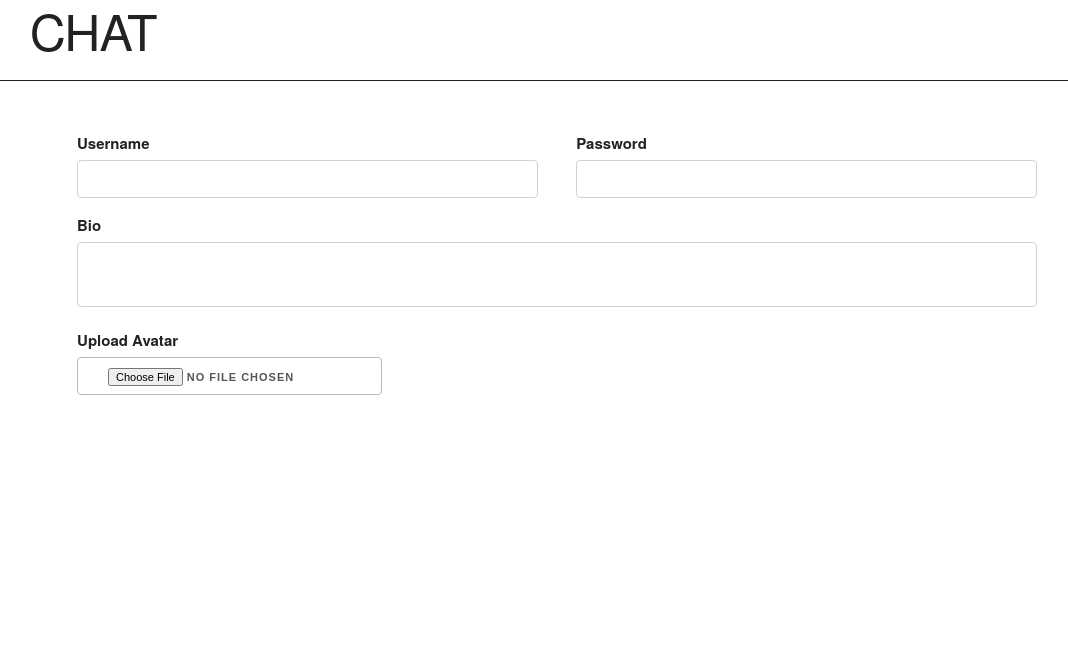
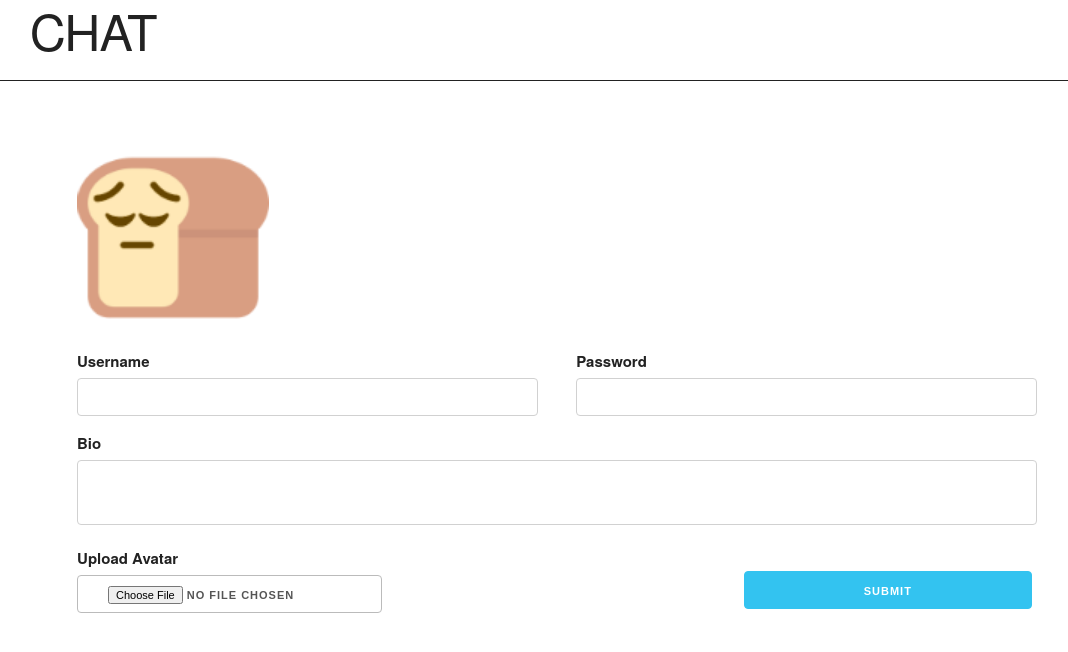
Before and after one commit to GitHub23211/Simple-Chatroom, a React (Create React App) app: page /profile in a window 1280 px wide. Shown: the top 652 px of the page, without its empty margins (83-1151 px from the left). Built offline with nearby package versions, Linux system fonts and the light colour scheme; no server answers.

Commit message:
styled profile page

```diff
--- a/src/pages/Profile.js
+++ b/src/pages/Profile.js
@@ -1,9 +1,27 @@
-function Profile() {
+import { useEffect, useState } from "react"
+import {auth} from '../services'
+import pic from '../components/placeholder_avatar.png'
+
+function Profile({user}) {
+    const [userInfo, setUserInfo] = useState({})
+
+    const getUser = () => {
+        auth.getUser(user).then(response => {console.log(response); setUserInfo(response); console.log(userInfo)})
+    }
+
+    useEffect(getUser, [])
 
     return(
         <div style={style.container} className="container">
+
+                <div style={style.picContainer}>
+                    <img style={style.pic} src={pic} alt="user profile picture"/>
+                </div>
+                <span style={style.name}><h1>{userInfo.username}</h1></span>
+
+
                 <form>
-                    <div classNmae="row">
+                    <div className="row">
                         <div className="six columns">
                             <label htmlFor="username">Username</label>
                             <input className="u-full-width" type="text" id="username"/>
@@ -17,8 +35,16 @@ function Profile() {
                     <label htmlFor="bio">Bio</label>
                     <textarea style={style.textarea} className="u-full-width" rows="30" cols="50"/>
 
-                    <label htmlFor="upload">Upload Avatar</label>
-                    <input className="button" type="file" id="upload"/>
+                    <div style={style.bottom}>
+                        <div style={style.avatar}>
+                            <label htmlFor="upload">Upload Avatar</label>
+                            <input className="button" type="file" id="upload"/>
+                        </div>
+                        <input style={style.submit}className="button button-primary" type="submit"/>
+                    </div>
+
+
+
                 </form>
         </div>
     )
@@ -31,6 +57,36 @@ const style = {
 
     textarea: {
         resize: "none"
+    },
+
+    info: {
+        display: "flex",
+    },
+
+    bottom: {
+        display: "flex",
+        flexWrap: "wrap",
+        alignItems: "center"
+    },
+
+    avatar: {
+        flexGrow: 2
+    },
+
+    submit: {
+        flexGrow: 1,
+        marginTop: "1rem"
+    },
+
+    name: {
+    },
+
+    picContainer: {
+    },
+
+    pic: {
+        height: "90%",
+        width: "20%"
     }
 }
 
```
Also changed, not shown: 1 other file (tests, documents, lock files or other folders).
